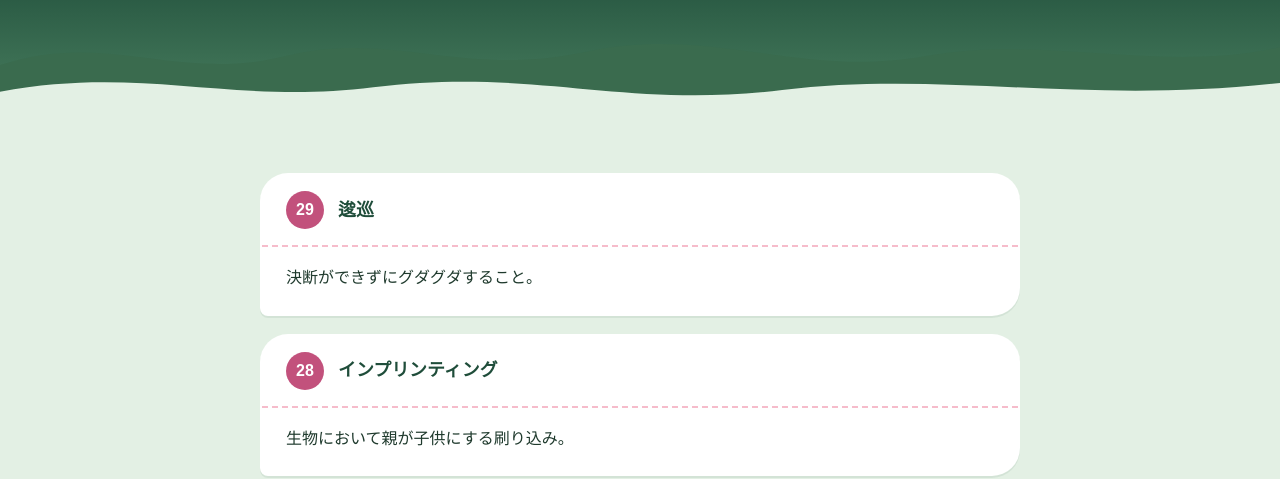
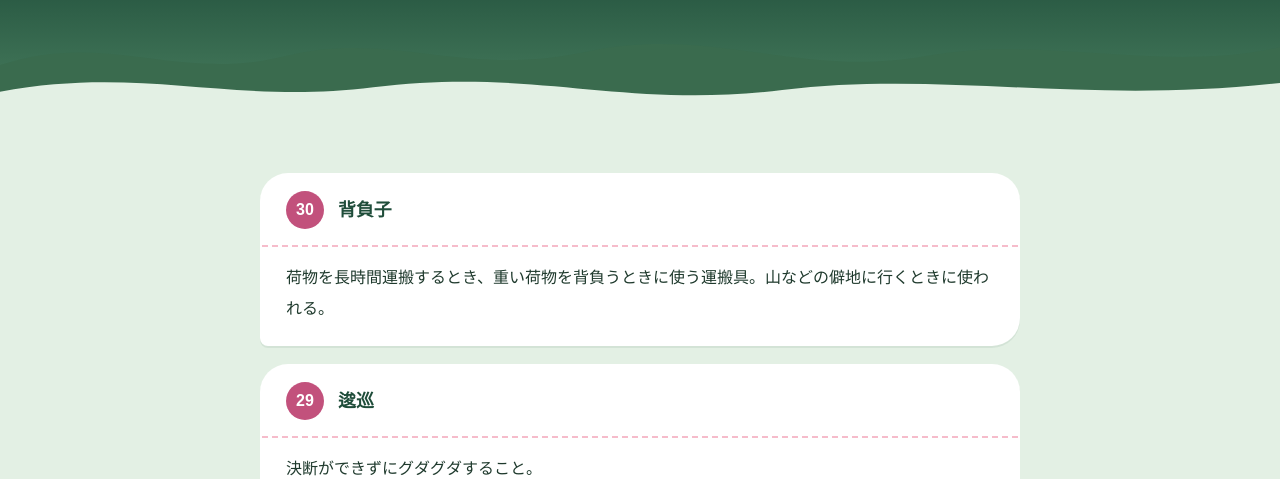
Before and after one commit to Azaleacreativeroom888/fan-japanese, a plain HTML site: page report1.html in a window 1280 px wide. Shown: the part 321-800 px from the top of the page. Drawn offline with Linux system fonts and the light colour scheme; a web font is replaced by a local one.

Commit message:
Update report1.html

```diff
--- a/report1.html
+++ b/report1.html
@@ -150,6 +150,11 @@ footer small{display:block;opacity:.8}
   <section aria-label="気になった日本語の一覧">
     <div class="wrap">
       <div class="items">
+
+        <div class="item">
+          <div class="item-header"><span class="item-num">30</span><h2>背負子</h2></div>
+          <div class="item-body"><p>荷物を長時間運搬するとき、重い荷物を背負うときに使う運搬具。山などの僻地に行くときに使われる。</p></div>
+        </div>
 
         <div class="item">
           <div class="item-header"><span class="item-num">29</span><h2>逡巡</h2></div>
```
